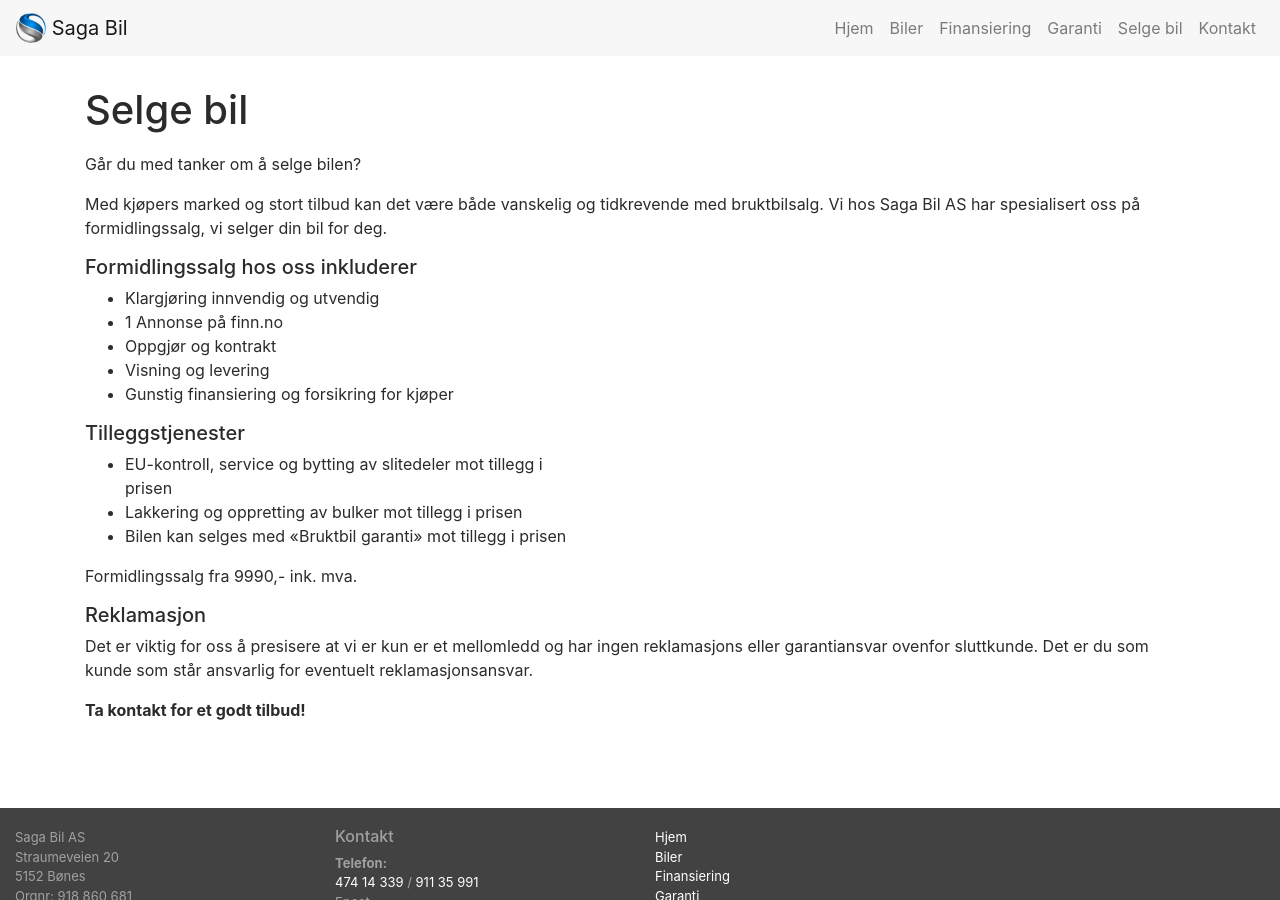
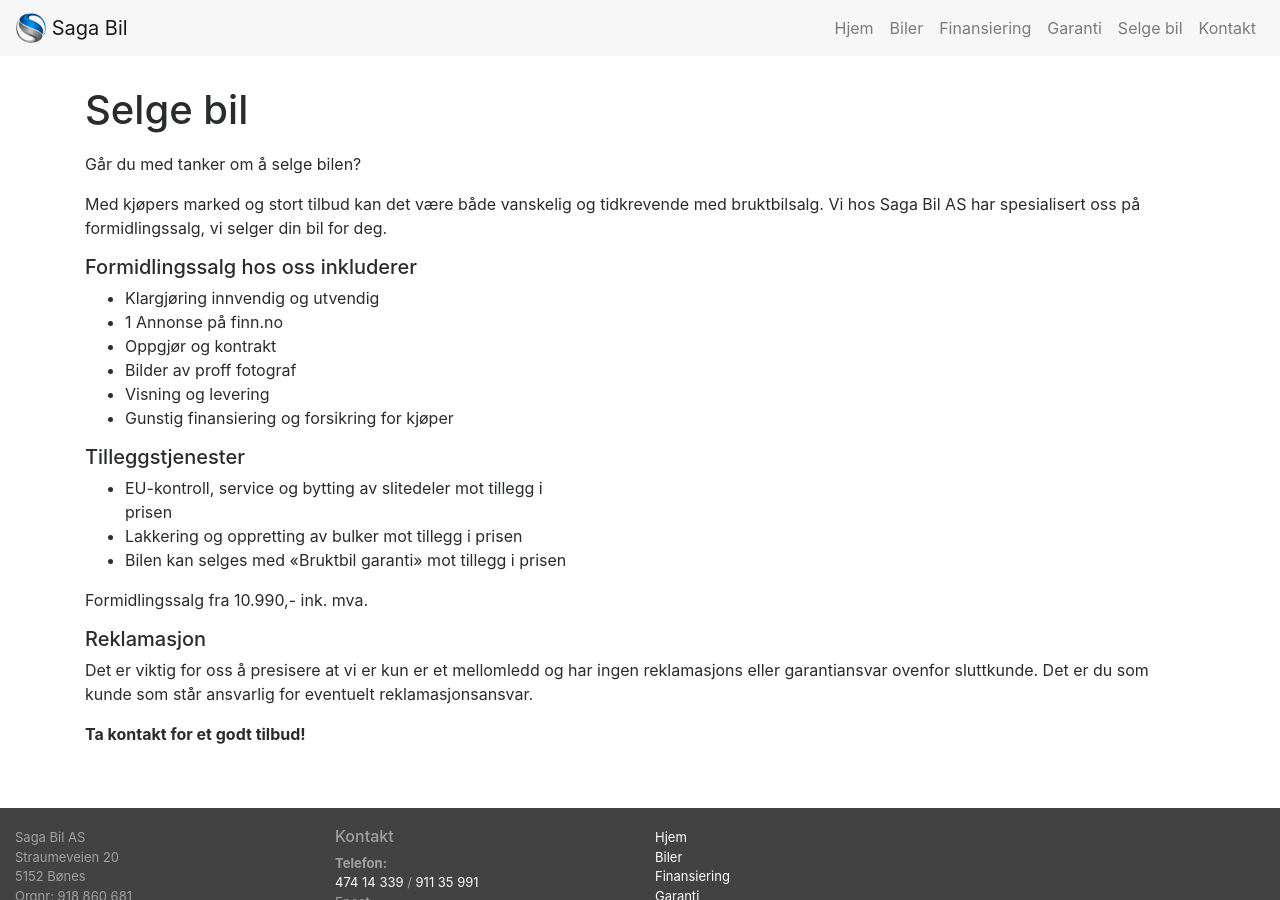
Before and after one commit to cluda/saga-bil, a Jekyll site: the page built from selge-bil.html, in a window 1280 px wide and 900 px high. Built offline with Jekyll 4.4.1, drawn with Linux system fonts in a browser that asks for light colours; nearby versions of some CDN libraries.

Commit message:
Change price for selling cars, add item to list of whats included in a care sale and new buttons on front page

```diff
--- a/index.html
+++ b/index.html
@@ -5,7 +5,8 @@
     <div class="top-promo row align-items-center justify-content-around">
         <div class="top-promo-text col-md-6 col-lg-4 text-center">
             <h1>Salg av nyere bruktbiler</h1>
-           <a href="{{ '/biler' | prepend: site.baseurl }}" class="btn btn-outline-secondary btn-lg" role="button" aria-pressed="true">Våre biler</a>
+           <a href="{{ '/biler' | prepend: site.baseurl }}" class="btn btn-outline-secondary btn-lg" role="button" aria-pressed="true">Kjøpe bil</a>
+           <a href="{{ '/selge-bil' | prepend: site.baseurl }}" class="btn btn-outline-secondary btn-lg" role="button" aria-pressed="true">Selge bil</a>
         </div>
         <div class="col">
         </div>
--- a/selge-bil.html
+++ b/selge-bil.html
@@ -17,6 +17,7 @@
         <li>Klargjøring innvendig og utvendig </li>
         <li>1 Annonse på finn.no</li>
         <li>Oppgjør og kontrakt</li>
+        <li>Bilder av proff fotograf</li>
         <li>Visning og levering</li>
         <li>Gunstig finansiering og forsikring for kjøper</li>
     </ul>
@@ -28,7 +29,7 @@
         <li>Bilen kan selges med «Bruktbil garanti» mot tillegg i prisen</li>
     </ul>
 
-    <p>Formidlingssalg fra 9990,- ink. mva. </p>
+    <p>Formidlingssalg fra 10.990,- ink. mva. </p>
 
     <h5>Reklamasjon</h5>
     <p>
```
